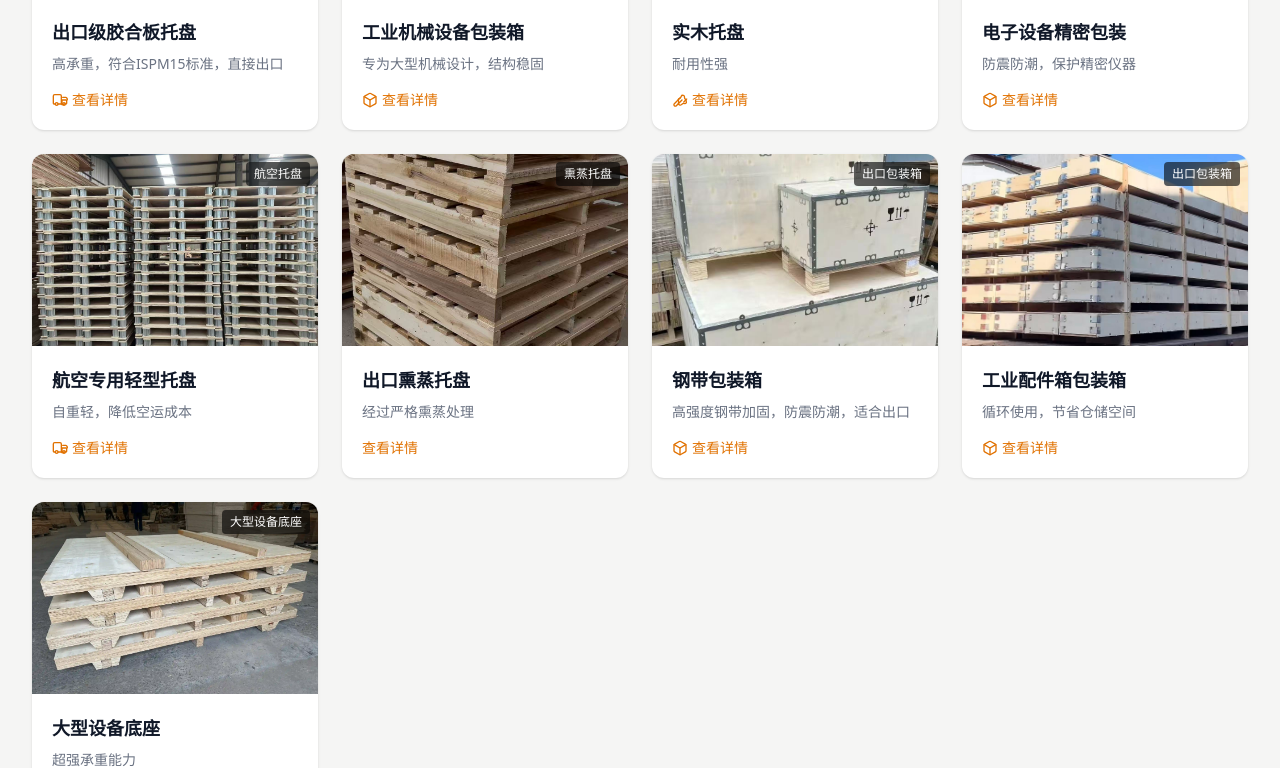
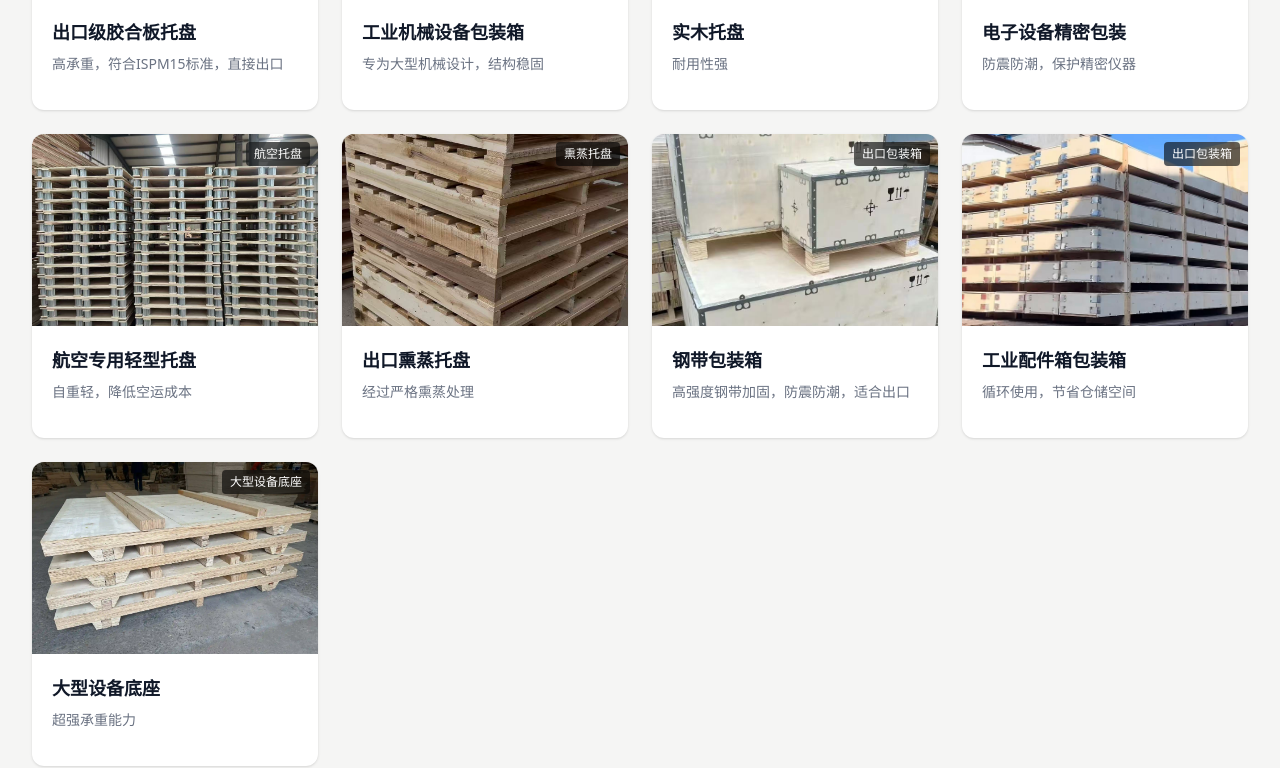
Before and after one commit to mashford/Weihai-Yaosheng-Wood, a React (Vite) app: page / in a window 1280 px wide. Shown: the part 2618-3386 px from the top of the page. Built offline with nearby package versions, Linux system fonts and the light colour scheme.

Commit message:
remove 查看详情

```diff
--- a/components/ProductShowcase.tsx
+++ b/components/ProductShowcase.tsx
@@ -149,7 +149,7 @@ const ProductShowcase: React.FC = () => {
                 <p className="text-sm text-gray-500 mb-4 line-clamp-2">
                   {product.description}
                 </p>
-                <div className="flex items-center text-amber-600 text-sm font-medium">
+                {/* <div className="flex items-center text-amber-600 text-sm font-medium">
                   {product.category === "出口包装箱" && (
                     <svg
                       xmlns="http://www.w3.org/2000/svg"
@@ -208,7 +208,7 @@ const ProductShowcase: React.FC = () => {
                     </svg>
                   )}
                   <span>查看详情</span>
-                </div>
+                </div> */}
               </div>
             </div>
           ))}
```
